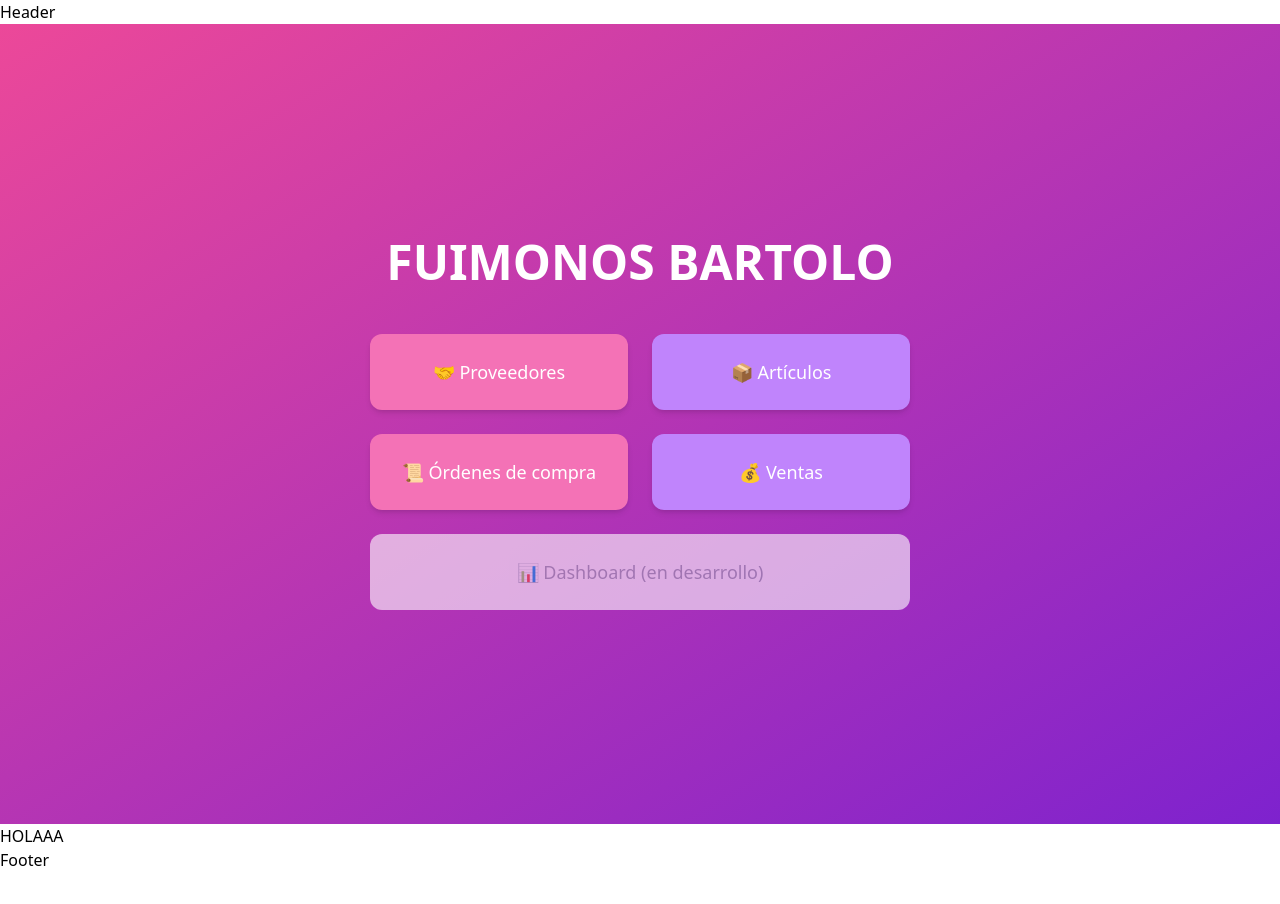
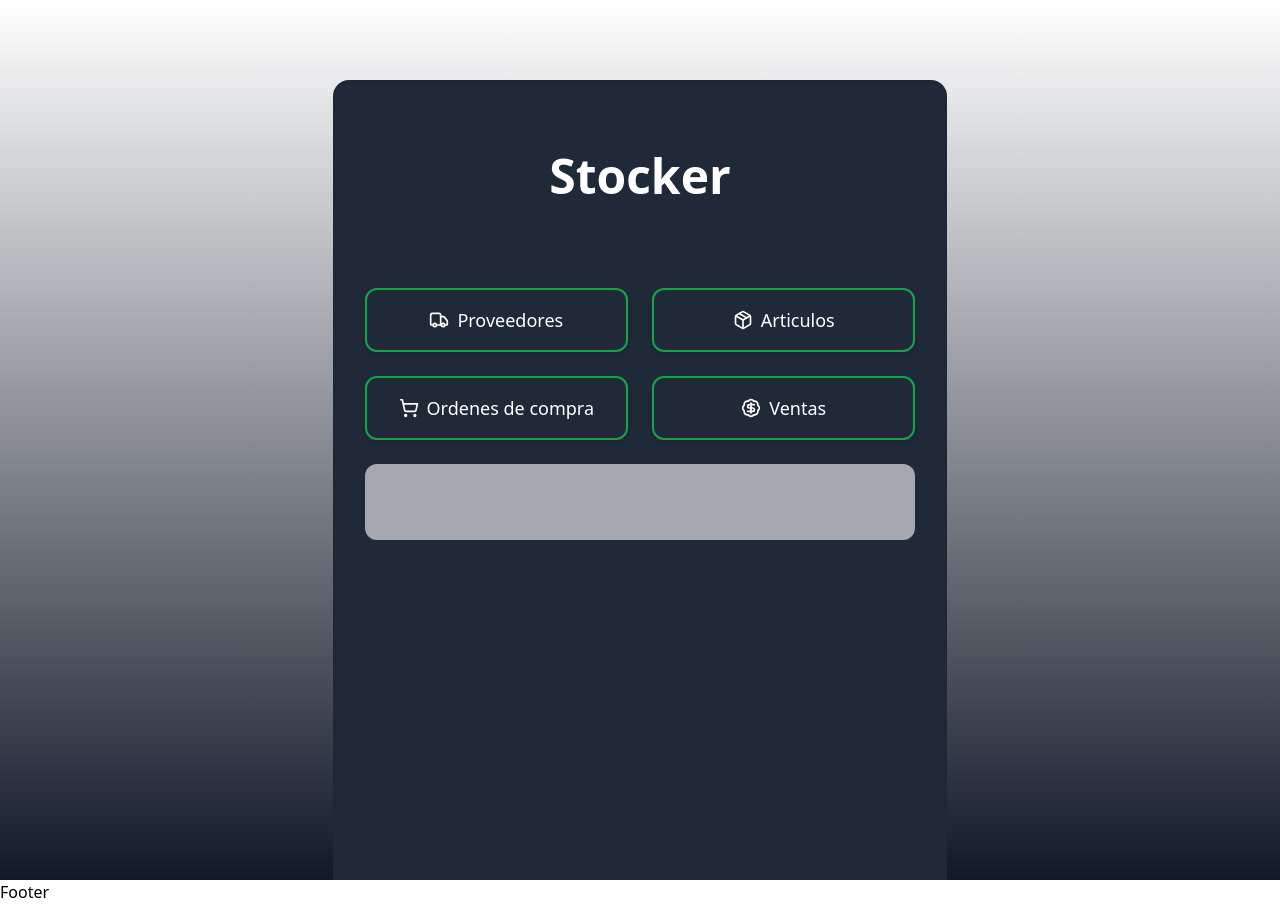
Before and after one commit to ncorrea-13/sistInventario-front, a Next.js app: page / in a window 1280 px wide. Before the commit the page ends 872 px from the top, so only its background shows below. Built offline with nearby package versions, Linux system fonts and the light colour scheme; no server answers.

Commit message:
arreglos generales y sidebar como componente

```diff
--- a/src/app/articulos/page.tsx
+++ b/src/app/articulos/page.tsx
@@ -3,7 +3,8 @@ import { useCallback, useEffect, useState } from 'react';
 import Modal from '../componentes/Modal';
 import CrearEditarArticulo from './CrearEditarArticulos';
 import DetalleArticulo from './DetalleArticulo';
-import Link from 'next/link';
+import Sidebar from '../componentes/Sidebar';
+import { PackageOpen } from 'lucide-react';
 
 interface ArticuloMapped {
   codArticulo: number;
@@ -51,40 +52,14 @@ const ArticulosPage = () => {
 
   return (
     <div className="flex h-screen font-sans bg-[#fdfbee]">
-      {/* Sidebar */}
-      <aside className="w-64 bg-black/80 shadow-xl border-r border-gray-200 p-6 min-h-screen rounded-r-3xl">
-        <h2 className="text-xl font-semibold text-white mb-8 tracking-wide">Navegación</h2>
-        <nav className="flex flex-col gap-4 text-gray-700 font-medium">
-          <Link
-            href="/articulos"
-            className="flex items-center gap-3 px-3 py-2 rounded-lg hover:bg-green-600 transition"
-        >
-            📦 <span className="text-white hover:scale-110">Artículos</span>
-        </Link>
-        <Link
-            href="/proveedores"
-            className="flex items-center gap-3 px-3 py-2 rounded-lg hover:bg-green-600 transition"
-        >
-            🧾 <span className="text-white hover:scale-110">Proveedores</span>
-        </Link>
-        <Link
-            href="/orden-compra"
-            className="flex items-center gap-3 px-3 py-2 rounded-lg hover:bg-green-600 transition"
-        >
-            🛒 <span className="text-white hover:scale-110">Orden de Compra</span>
-        </Link>
-       <Link
-            href="/ventas"
-            className="flex items-center gap-3 px-3 py-2 rounded-lg hover:bg-green-600 transition"
-        >
-            💰 <span className="text-white hover:scale-110">Ventas</span>
-        </Link>
-  </nav>
-      </aside>
+      <Sidebar />
 
       {/* Main content */}
       <main className="flex-1 p-10 bg-white rounded-l-3xl shadow-2xl overflow-y-auto">
-        <h1 className="text-4xl font-bold text-center mb-8">Stocker</h1>
+        <div className="flex items-center justify-center gap-2 mb-8">
+          <PackageOpen size={32} className="text-black" />
+          <h1 className="text-4xl font-bold">Stocker</h1>
+        </div>
 
         <div className="flex justify-between items-center mb-4">
           <h2 className="text-xl font-bold">Productos</h2>
--- a/src/app/componentes/Sidebar.tsx
+++ b/src/app/componentes/Sidebar.tsx
@@ -0,0 +1,29 @@
+import Link from "next/link";
+import React from "react";
+import { ShoppingCart, BadgeDollarSign, Truck, Package} from "lucide-react";
+
+const Sidebar: React.FC = () => {
+    return <aside className="w-64 bg-black/80 shadow-xl border-r border-gray-200 p-6 min-h-screen rounded-r-3xl">
+        <h2 className="text-xl font-semibold text-white mb-8 tracking-wide">Navegación</h2>
+        <nav className="flex flex-col gap-4 text-gray-700 font-medium">
+            <Link href="/articulos" className="flex items-center gap-3 px-3 py-2 rounded-lg hover:bg-green-600 transition">
+                <Package size={20} className="text-white" />
+                <span className="text-white hover:scale-110">Artículos</span>
+            </Link>
+            <Link href="/proveedores" className="flex items-center gap-3 px-3 py-2 rounded-lg hover:bg-green-600 transition">
+                <Truck size={20} className="text-white" />
+                <span className="text-white hover:scale-110">Proveedores</span>
+            </Link>
+            <Link href="/orden-compra" className="flex items-center gap-3 px-3 py-2 rounded-lg hover:bg-green-600 transition">
+                <ShoppingCart size={20} className="text-white" />
+                <span className="text-white hover:scale-110">Orden de Compra</span>
+            </Link>
+            <Link href="/ventas" className="flex items-center gap-3 px-3 py-2 rounded-lg hover:bg-green-600 transition">
+                <BadgeDollarSign size={20} className="text-white" />
+                <span className="text-white hover:scale-110">Ventas</span>
+            </Link>
+        </nav>
+    </aside>;
+}
+
+export default Sidebar;
--- a/src/app/layout.tsx
+++ b/src/app/layout.tsx
@@ -4,10 +4,7 @@
     return (
       <html lang="en">
         <body>
-          <header>Header</header>
           {children}
-
-          <h1>HOLAAA </h1>
           <footer>Footer</footer>
         </body>
       </html>
--- a/src/app/orden-compra/page.tsx
+++ b/src/app/orden-compra/page.tsx
@@ -2,7 +2,8 @@
 import { useEffect, useState } from 'react';
 import Modal from '../componentes/Modal';
 import CrearEditarOrdenCompra from './CrearEditarOrdenCompra';
-import Link from 'next/link';
+import Sidebar from '../componentes/Sidebar';
+import {PackageOpen} from "lucide-react";
 
 interface OrdenCompra {
   ordenCompraId: number;
@@ -40,26 +41,13 @@ export default function OrdenesCompraPage() {
 
   return (
     <div className="flex h-screen font-sans bg-[#fdfbee]">
-      <aside className="w-64 bg-black/80 shadow-xl border-r border-gray-200 p-6 min-h-screen rounded-r-3xl">
-        <h2 className="text-xl font-semibold text-white mb-8 tracking-wide">Navegación</h2>
-        <nav className="flex flex-col gap-4 text-gray-700 font-medium">
-          <Link href="/articulos" className="flex items-center gap-3 px-3 py-2 rounded-lg hover:bg-green-600 transition">
-            📦 <span className="text-white hover:scale-110">Artículos</span>
-          </Link>
-          <Link href="/proveedores" className="flex items-center gap-3 px-3 py-2 rounded-lg hover:bg-green-600 transition">
-            🧾 <span className="text-white hover:scale-110">Proveedores</span>
-          </Link>
-          <Link href="/orden-compra" className="flex items-center gap-3 px-3 py-2 rounded-lg hover:bg-green-600 transition">
-            🛒 <span className="text-white hover:scale-110">Orden de Compra</span>
-          </Link>
-          <Link href="/ventas" className="flex items-center gap-3 px-3 py-2 rounded-lg hover:bg-green-600 transition">
-            💰 <span className="text-white hover:scale-110">Ventas</span>
-          </Link>
-        </nav>
-      </aside>
+      <Sidebar />
 
       <main className="flex-1 p-10 bg-white rounded-l-3xl shadow-2xl overflow-y-auto">
-        <h1 className="text-4xl font-bold text-center mb-8">Stocker</h1>
+        <div className="flex items-center justify-center gap-2 mb-8">
+          <PackageOpen size={32} className="text-black" />
+          <h1 className="text-4xl font-bold">Stocker</h1>
+        </div>
 
         <div className="flex justify-between items-center mb-4">
           <h2 className="text-xl font-bold">Órdenes de Compra</h2>
--- a/src/app/page.tsx
+++ b/src/app/page.tsx
@@ -1,6 +1,7 @@
 "use client";
 import { useRouter } from 'next/navigation'
 import { useEffect, useState } from 'react';
+import { ShoppingCart, BadgeDollarSign, Truck, Package, LayoutDashboard} from "lucide-react";
 
 export default function Home() {
 const router = useRouter()
@@ -25,40 +26,61 @@ const router = useRouter()
     //   </div>
     // </>
 
-<div className="min-h-screen flex flex-col items-center justify-center bg-gradient-to-br from-pink-500 to-purple-700 text-white">
-      <h1 className="text-5xl font-extrabold mb-12">FUIMONOS BARTOLO</h1>
+    <div className="min-h-screen flex flex-col items-center justify-center text-white bg-gradient-to-t from-gray-900 to-white">
+
+      <div className="bg-gray-800 p-8 mt-20 rounded-t-2xl shadow-inner h-full min-h-screen">
+
+      <h1 className="text-5xl font-extrabold mb-12 mt-10 text-center hover:text-green-500 hover:scale-105">Stocker</h1>
       <div className="grid grid-cols-2 gap-6">
         <button
           onClick={() => router.push('/proveedores')}
-          className="bg-pink-400 hover:bg-pink-500 transition rounded-xl py-6 px-8 text-lg shadow-md"
+          className="bg-transparent border-2 border-green-600 hover:bg-green-600 mt-10 hover:text-white transition text-green-600 rounded-xl py-4 px-8 text-lg shadow-md"
         >
-          🤝 Proveedores
+          <div className="flex items-center justify-center gap-2">
+            <Truck size={20} className="text-white" />
+            <span className="text-white">Proveedores</span>
+          </div>
         </button>
         <button
           onClick={() => router.push('/articulos')}
-          className="bg-purple-400 hover:bg-purple-500 transition rounded-xl py-6 px-8 text-lg shadow-md"
+          className="bg-transparent border-2 border-green-600 hover:bg-green-600 mt-10 hover:text-white transition text-green-600 rounded-xl py-4 px-8 text-lg shadow-md"
         >
-          📦 Artículos
+          <div className="flex items-center justify-center gap-2">
+            <Package size={20} className="text-white" />
+            <span className="text-white">Articulos</span>
+          </div>
         </button>
         <button
           onClick={() => router.push('/ordenes-compra')}
-          className="bg-pink-400 hover:bg-pink-500 transition rounded-xl py-6 px-8 text-lg shadow-md"
+          className="bg-transparent border-2 border-green-600 hover:bg-green-600 hover:text-white transition text-green-600 rounded-xl py-4 px-8 text-lg shadow-md"
         >
-          📜 Órdenes de compra
+          <div className="flex items-center justify-center gap-2">
+            <ShoppingCart size={20} className="text-white" />
+            <span className="text-white">Ordenes de compra</span>
+          </div>
         </button>
         <button
           onClick={() => router.push('/ventas')}
-          className="bg-purple-400 hover:bg-purple-500 transition rounded-xl py-6 px-8 text-lg shadow-md"
+          className="bg-transparent border-2 border-green-600 hover:bg-green-600 hover:text-white transition text-green-600 rounded-xl py-4 px-8 text-lg shadow-md"
         >
-          💰 Ventas
+          <div className="flex items-center justify-center gap-2">
+            <BadgeDollarSign size={20} className="text-white" />
+            <span className="text-white">Ventas</span>
+          </div>
         </button>
         <button
           disabled
           className="col-span-2 opacity-60 cursor-not-allowed bg-white text-gray-400 rounded-xl py-6 px-8 text-lg"
         >
-          📊 Dashboard (en desarrollo)
+          <div className="flex items-center justify-center gap-2">
+            <LayoutDashboard size={20} className="text-white" />
+            <span className="text-white">Dashboard</span>
+          </div>
         </button>
       </div>
+
+      </div>
+
     </div>
 
   );
--- a/src/app/proveedores/page.tsx
+++ b/src/app/proveedores/page.tsx
@@ -2,7 +2,8 @@
 import { useEffect, useState } from 'react';
 import Modal from '../componentes/Modal';
 import CrearEditarProveedor from './CrearEditarProveedor';
-import Link from 'next/link';
+import Sidebar from '../componentes/Sidebar';
+import { PackageOpen } from 'lucide-react';
 
 interface Proveedor {
   codProveedor: number;
@@ -45,28 +46,14 @@ export default function ProveedoresPage() {
 
   return (
     <div className="flex h-screen font-sans bg-[#fdfbee]">
-      {/* Sidebar */}
-      <aside className="w-64 bg-black/80 shadow-xl border-r border-gray-200 p-6 min-h-screen rounded-r-3xl">
-        <h2 className="text-xl font-semibold text-white mb-8 tracking-wide">Navegación</h2>
-        <nav className="flex flex-col gap-4 text-gray-700 font-medium">
-          <Link href="/articulos" className="flex items-center gap-3 px-3 py-2 rounded-lg hover:bg-green-600 transition">
-            📦 <span className="text-white hover:scale-110">Artículos</span>
-          </Link>
-          <Link href="/proveedores" className="flex items-center gap-3 px-3 py-2 rounded-lg hover:bg-green-600 transition">
-            🧾 <span className="text-white hover:scale-110">Proveedores</span>
-          </Link>
-          <Link href="/orden-compra" className="flex items-center gap-3 px-3 py-2 rounded-lg hover:bg-green-600 transition">
-            🛒 <span className="text-white hover:scale-110">Orden de Compra</span>
-          </Link>
-          <Link href="/ventas" className="flex items-center gap-3 px-3 py-2 rounded-lg hover:bg-green-600 transition">
-            💰 <span className="text-white hover:scale-110">Ventas</span>
-          </Link>
-        </nav>
-      </aside>
+      <Sidebar />
 
       {/* Main */}
       <main className="flex-1 p-10 bg-white rounded-l-3xl shadow-2xl overflow-y-auto">
-        <h1 className="text-4xl font-bold text-center mb-8">Stocker</h1>
+        <div className="flex items-center justify-center gap-2 mb-8">
+          <PackageOpen size={32} className="text-black" />
+          <h1 className="text-4xl font-bold">Stocker</h1>
+        </div>
 
         <div className="flex justify-between items-center mb-4">
           <h2 className="text-xl font-bold">Proveedores</h2>
--- a/src/app/ventas/page.tsx
+++ b/src/app/ventas/page.tsx
@@ -1,6 +1,7 @@
 'use client';
-import Link from "next/link";
 import React, { useEffect, useState } from "react";
+import Sidebar from '../componentes/Sidebar';
+import { PackageOpen } from "lucide-react";
 
 const VentasPage = () => {
     const [mostrarModal, setMostrarModal] = useState(false)
@@ -33,42 +34,15 @@ const VentasPage = () => {
 
   return (
     <div className="flex h-screen font-sans bg-[#fdfbee]">
-      {/* Sidebar */}
-<aside className="w-64 bg-black/80 shadow-xl border-r border-gray-200 p-6 min-h-screen rounded-r-3xl">
-  <h2 className="text-xl font-semibold text-white mb-8 tracking-wide">Navegación</h2>
-  <nav className="flex flex-col gap-4 text-gray-700 font-medium">
-    <Link
-      href="/articulos"
-      className="flex items-center gap-3 px-3 py-2 rounded-lg hover:bg-green-600 transition"
-    >
-      📦 <span className="text-white hover:scale-110">Artículos</span>
-    </Link>
-    <Link
-      href="/proveedores"
-      className="flex items-center gap-3 px-3 py-2 rounded-lg hover:bg-green-600 transition"
-    >
-      🧾 <span className="text-white hover:scale-110">Proveedores</span>
-    </Link>
-    <Link
-      href="/orden-compra"
-      className="flex items-center gap-3 px-3 py-2 rounded-lg hover:bg-green-600 transition"
-    >
-      🛒 <span className="text-white hover:scale-110">Orden de Compra</span>
-    </Link>
-    <Link
-      href="/ventas"
-      className="flex items-center gap-3 px-3 py-2 rounded-lg hover:bg-green-600 transition"
-    >
-      💰 <span className="text-white hover:scale-110">Ventas</span>
-    </Link>
-  </nav>
-</aside>
-
+      <Sidebar />
 
       {/* Main content */}
       <main className="flex-1 p-10 bg-white rounded-l-3xl shadow-2xl overflow-y-auto">
         {/* Header */}
-        <h1 className="text-4xl font-bold text-center mb-8">Stocker</h1>
+        <div className="flex items-center justify-center gap-2 mb-8">
+          <PackageOpen size={32} className="text-black" />
+          <h1 className="text-4xl font-bold">Stocker</h1>
+        </div>
 
         {/* Subtítulo y botón */}
         <div className="flex justify-between items-center mb-4">
```
